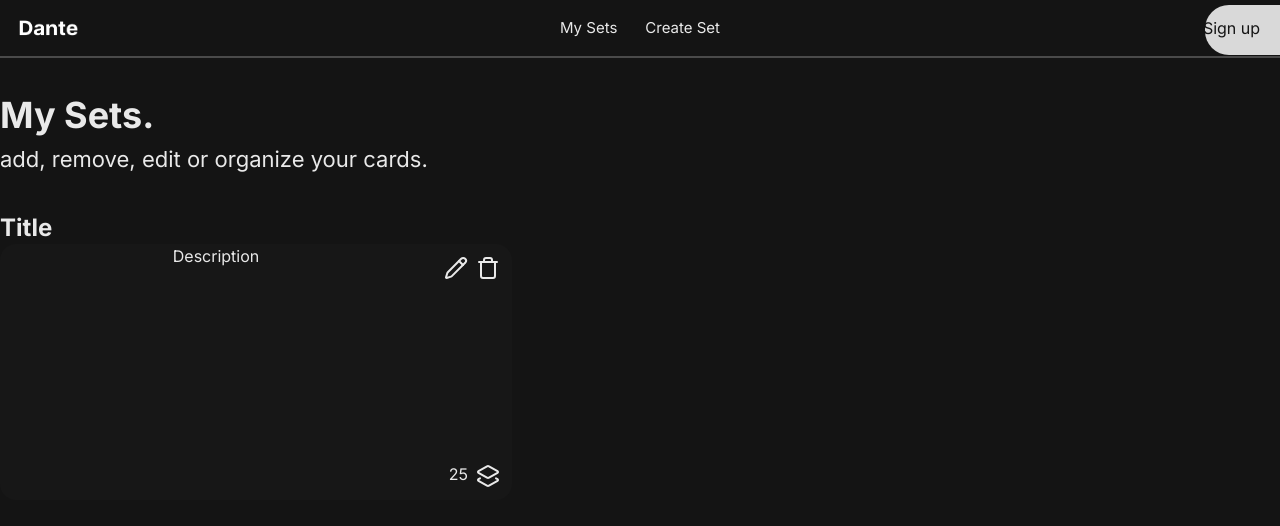
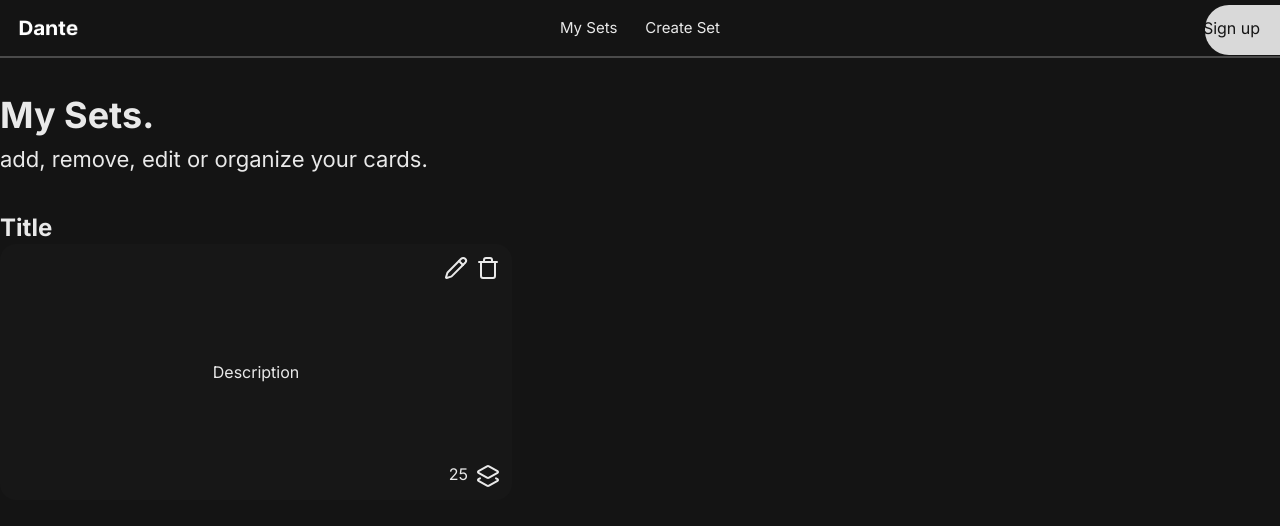
Before and after one commit to Arusai-Dev/dante-app, a Next.js app: page /flashcards/my-sets in a window 1280 px wide. Shown: the top 526 px of the page. Built offline with nearby package versions, Linux system fonts and the light colour scheme; no server answers.

Commit message:
Centered description in display card

```diff
--- a/src/app/flashcards/my-sets/page.tsx
+++ b/src/app/flashcards/my-sets/page.tsx
@@ -10,17 +10,15 @@ export default async function MyFlashcards() {
                 <p className=" text-[22px] pt-2">add, remove, edit or organize your cards.</p>
             </div>
 
-
-            {/* <div className="grid grid-cols-6"> */}
             <div className="grid grid-cols-3 gap-2">
 
                 <div>
 
                     <h1 className="relative font-bold text-2xl">Title</h1>
 
-                    <div className="absolute h-64 w-lg bg-neutral-900 rounded-2xl">
+                    <div className="absolute flex content-center items-center text-center h-64 w-lg bg-neutral-900 rounded-2xl">
 
-                        <div className="float-right m-2">
+                        <div className="absolute top-0 right-0 m-2">
                             <Pencil className="inline-block m-1"/>
                             <Trash className="inline-block m-1" />
                         </div>
@@ -31,12 +29,14 @@ export default async function MyFlashcards() {
 
                         </div>
 
+                        {/* TODO put a 50 word limit on description */}
                         <h1 className="text-center m-auto">Description</h1>
 
                     </div>
 
 
                 </div>
+
         </div>
 
 
```
